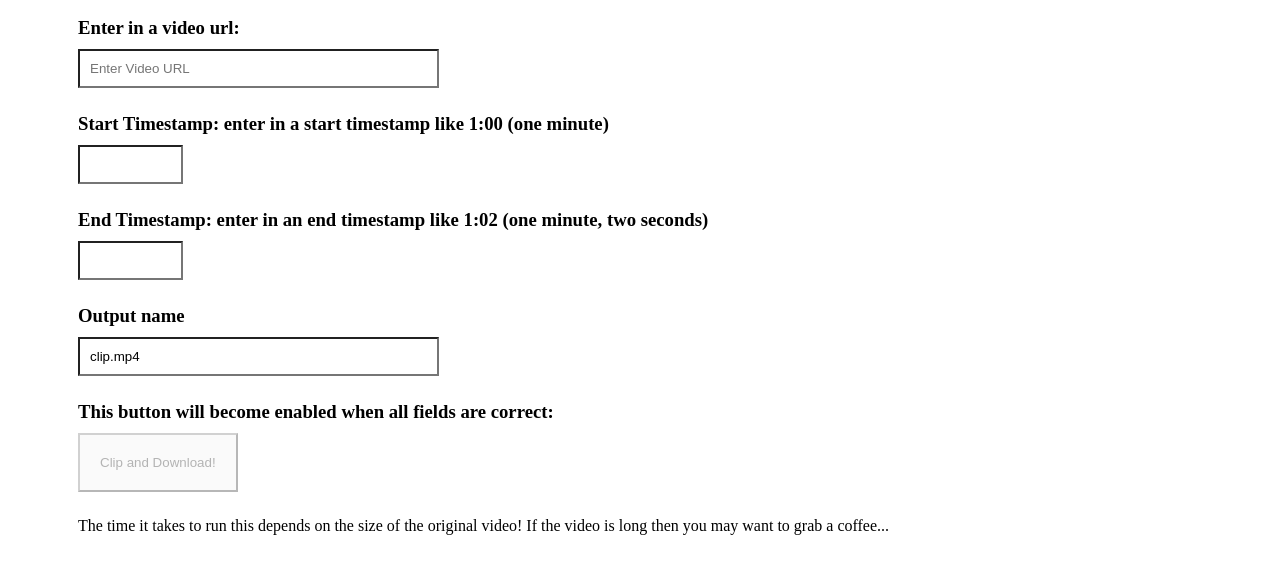
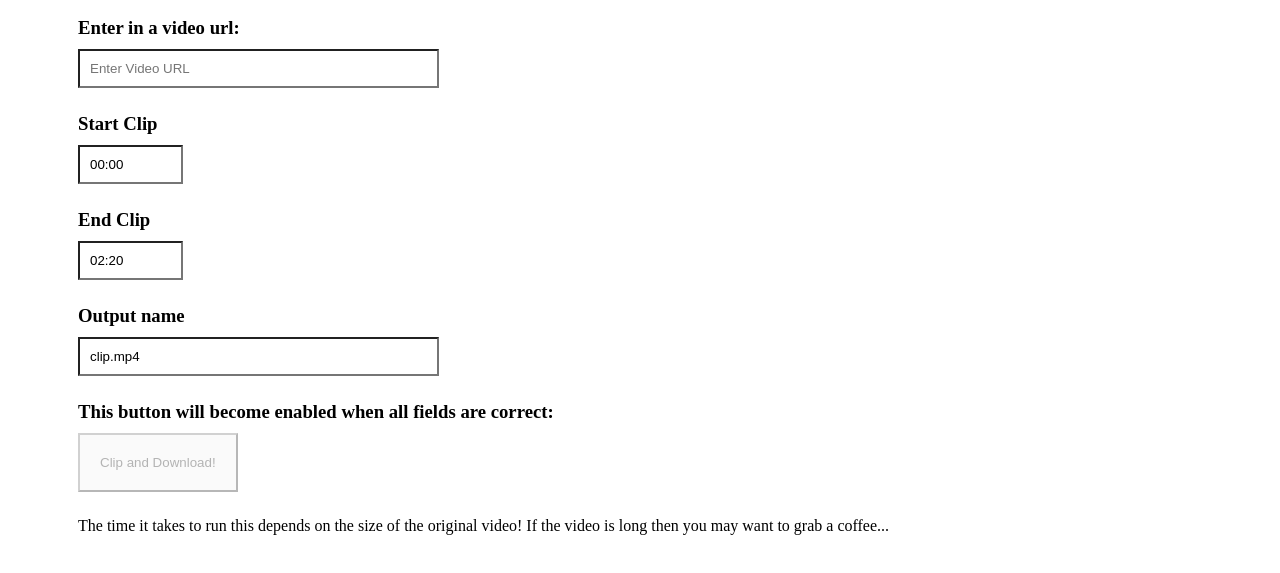
Before and after one commit to zackees/ytclip-server, a plain HTML site: page ytclip_server/index.html in a window 1280 px wide. Shown: the part 149-722 px from the top of the page. Drawn offline with nearby package versions, Linux system fonts and the light colour scheme.

Commit message:
streamlines ui

```diff
--- a/ytclip_server/index.html
+++ b/ytclip_server/index.html
@@ -106,12 +106,12 @@
         <h3>Enter in a video url:</h3>
         <input type="url" name="url" id="input_url" placeholder="Enter Video URL" size="40"><br>
 
-        <h3>Start Timestamp: enter in a start timestamp like 1:00 (one minute)</h3>
+        <h3>Start Clip</h3>
         <!-- start_timestamp -->
-        <input type="text" name="start" id="start_timestamp" size="8"><br>
+        <input type="text" name="start" id="start_timestamp" size="8" value="00:00"><br>
         <!-- end_timestamp -->
-        <h3>End Timestamp: enter in an end timestamp like 1:02 (one minute, two seconds)</h3>
-        <input type="text" name="end" id="end_timestamp" size="8"><br>
+        <h3>End Clip</h3>
+        <input type="text" name="end" id="end_timestamp" size="8" value="02:20"><br>
         <h3>Output name</h3>
         <input type="text" name="outputname" id="outputname" placeholder="outputname" value="clip.mp4" size="40"><br>
         <h3>This button will become enabled when all fields are correct:</h3>
```
Also changed, not shown: 2 other files.
